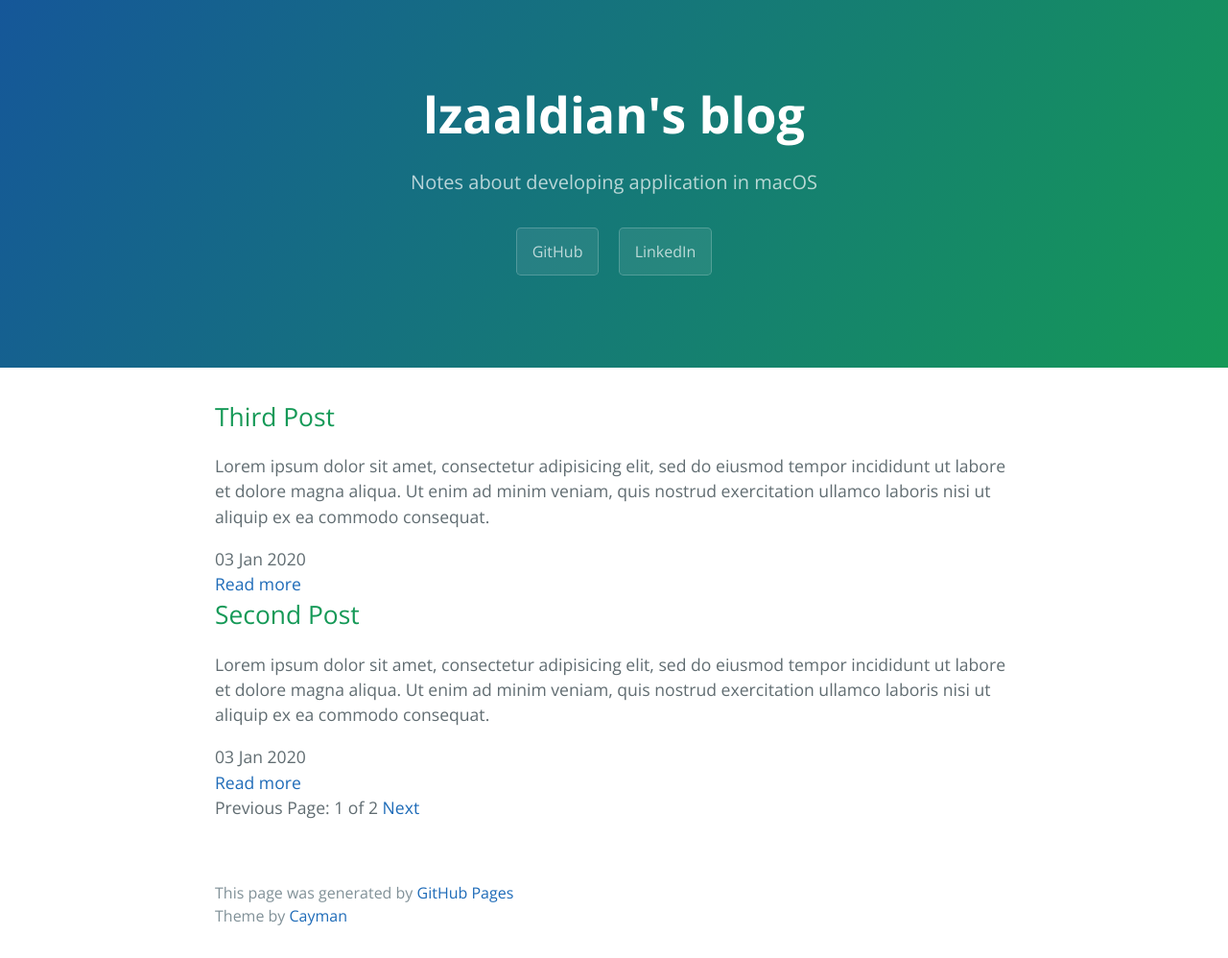
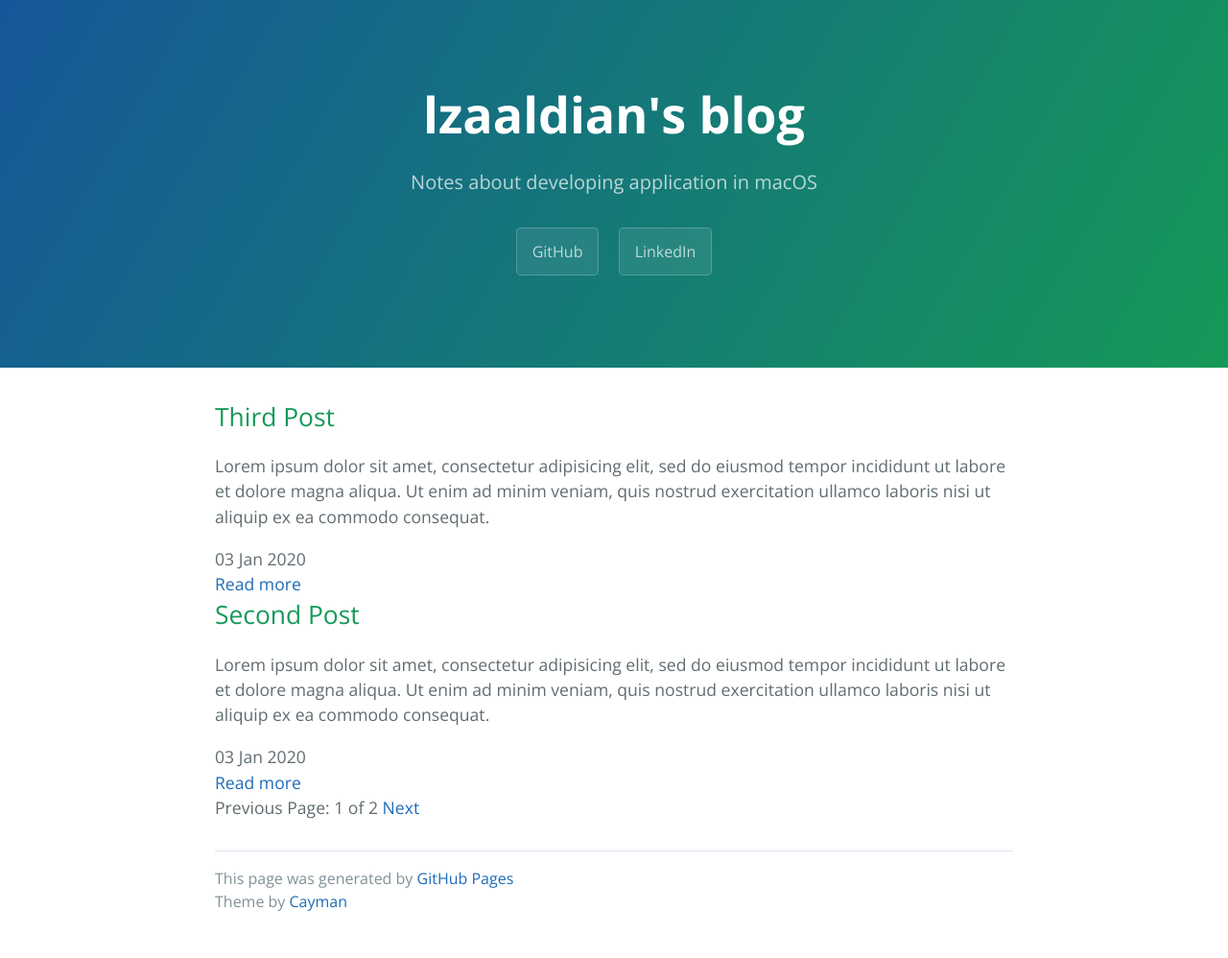
Before and after one commit to lzaaldian/lzaaldian.github.io, a Jekyll site: the page built from index.html, in a window 1280 px wide. Shown: the whole page at 96% size. Built offline with Jekyll 4.4.1, drawn with Linux system fonts in a browser that asks for light colours; the list of posts is cut into pages by our own code.

Commit message:
chore(layout): add footer divider line

```diff
--- a/_layouts/default.html
+++ b/_layouts/default.html
@@ -27,6 +27,7 @@
     </main>
 
     <footer class="site--footer">
+      <div class="site--footer__divider"></div>
       <span class="site--footer__credits">This page was generated by <a href="https://pages.github.com">GitHub Pages</a></span>
       <br>
       <span class="site--footer__credits">Theme by <a href="https://github.com/pages-themes/cayman">Cayman</a></span>
--- a/_sass/jekyll-theme-cayman.scss
+++ b/_sass/jekyll-theme-cayman.scss
@@ -338,7 +338,7 @@ a {
 
   @include large {
     max-width: 64rem;
-    padding: 2rem 6rem;
+    padding: 0 6rem 2rem;
     margin: 0 auto;
     font-size: 1rem;
   }
@@ -354,6 +354,11 @@ a {
   }
 }
 
+.site--footer__divider {
+  border-top: solid 1px #dce6f0;
+  margin-bottom: 1rem;
+}
+
 .site--footer__credits {
   color: $blockquote-text-color;
 }
```
